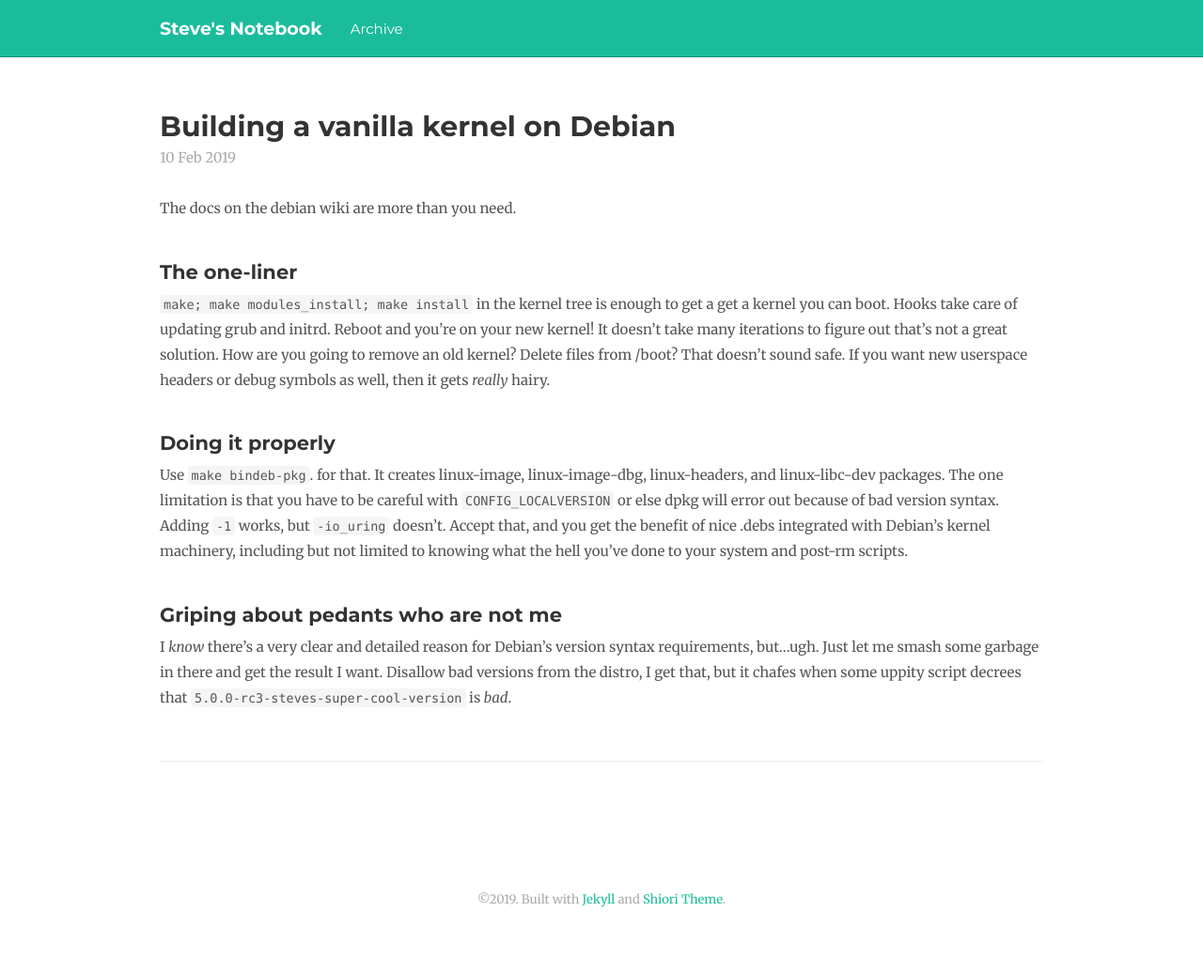
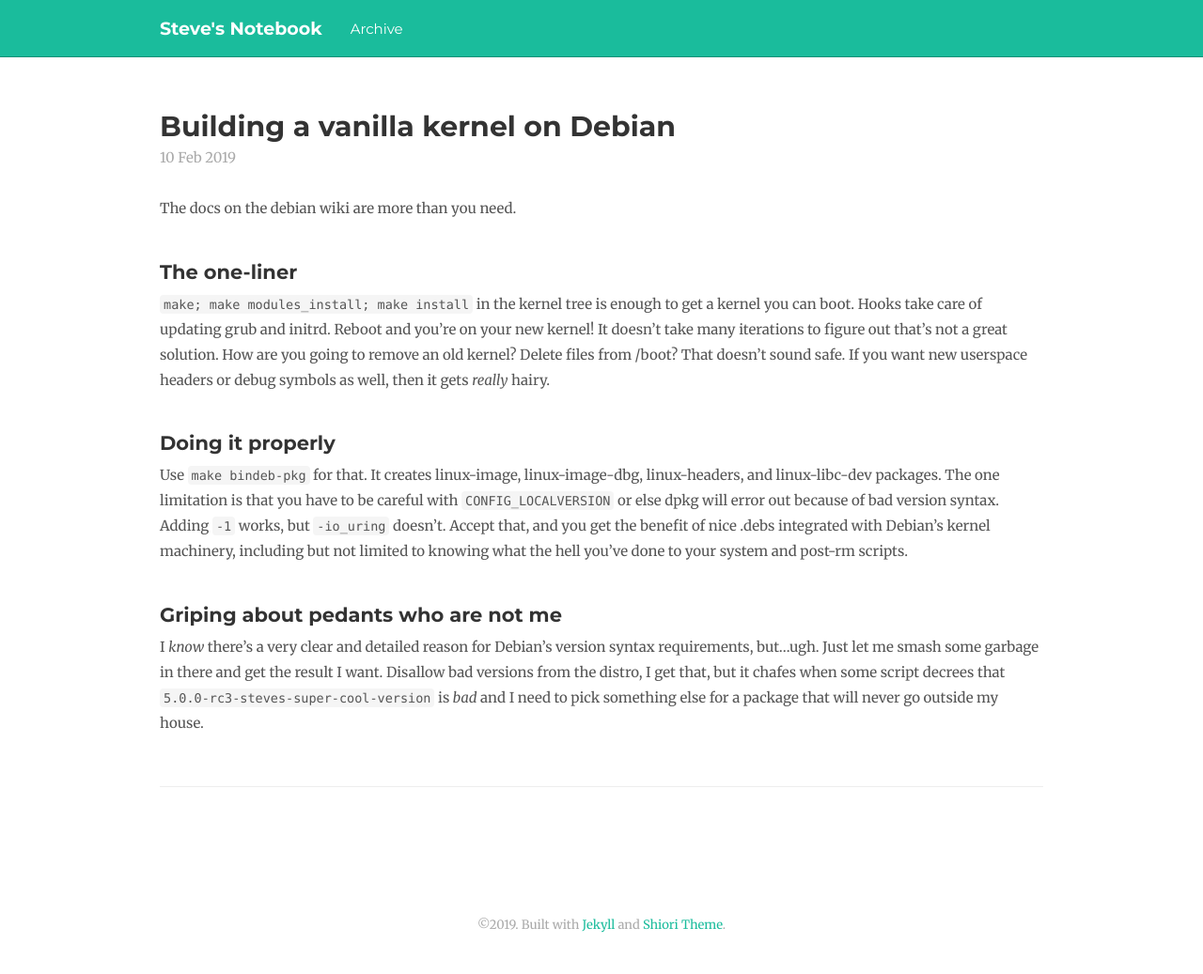
Before and after one commit to smmckay/smmckay.github.io, a Jekyll site: the page built from _posts/2019-02-10-kernel.md, in a window 1280 px wide. Shown: the whole page at 94% size. Built offline with Jekyll 4.4.1, drawn with Linux system fonts in a browser that asks for light colours; nearby versions of some CDN libraries; before the commit the page ends 1010 px from its top, so only the background shows below that.

Commit message:
proofreading

```diff
--- a/_posts/2019-02-10-kernel.md
+++ b/_posts/2019-02-10-kernel.md
@@ -6,18 +6,18 @@ The docs on the debian wiki are more than you need.
 ## The one-liner
 
 `make; make modules_install; make install` in the kernel tree is enough to get
-a get a kernel you can boot. Hooks take care of updating grub and initrd.
-Reboot and you're on your new kernel!  It doesn't take many iterations to
-figure out that's not a great solution. How are you going to remove an old
-kernel? Delete files from /boot? That doesn't sound safe. If you want new
-userspace headers or debug symbols as well, then it gets _really_ hairy.
+a kernel you can boot. Hooks take care of updating grub and initrd. Reboot and
+you're on your new kernel! It doesn't take many iterations to figure out that's
+not a great solution. How are you going to remove an old kernel? Delete files
+from /boot? That doesn't sound safe. If you want new userspace headers or debug
+symbols as well, then it gets _really_ hairy.
 
 ## Doing it properly
 
-Use `make bindeb-pkg`. for that. It creates linux-image, linux-image-dbg,
+Use `make bindeb-pkg` for that. It creates linux-image, linux-image-dbg,
 linux-headers, and linux-libc-dev packages. The one limitation is that you have
 to be careful with `CONFIG_LOCALVERSION` or else dpkg will error out because of
-bad version syntax. Adding `-1` works, but `-io_uring` doesn't.  Accept that,
+bad version syntax. Adding `-1` works, but `-io_uring` doesn't. Accept that,
 and you get the benefit of nice .debs integrated with Debian's kernel
 machinery, including but not limited to knowing what the hell you've done to
 your system and post-rm scripts.
@@ -27,5 +27,6 @@ your system and post-rm scripts.
 I _know_ there's a very clear and detailed reason for Debian's version syntax
 requirements, but...ugh. Just let me smash some garbage in there and get the
 result I want. Disallow bad versions from the distro, I get that, but it chafes
-when some uppity script decrees that `5.0.0-rc3-steves-super-cool-version` is
-_bad_.
+when some script decrees that `5.0.0-rc3-steves-super-cool-version` is _bad_
+and I need to pick something else for a package that will never go outside my
+house.
```
